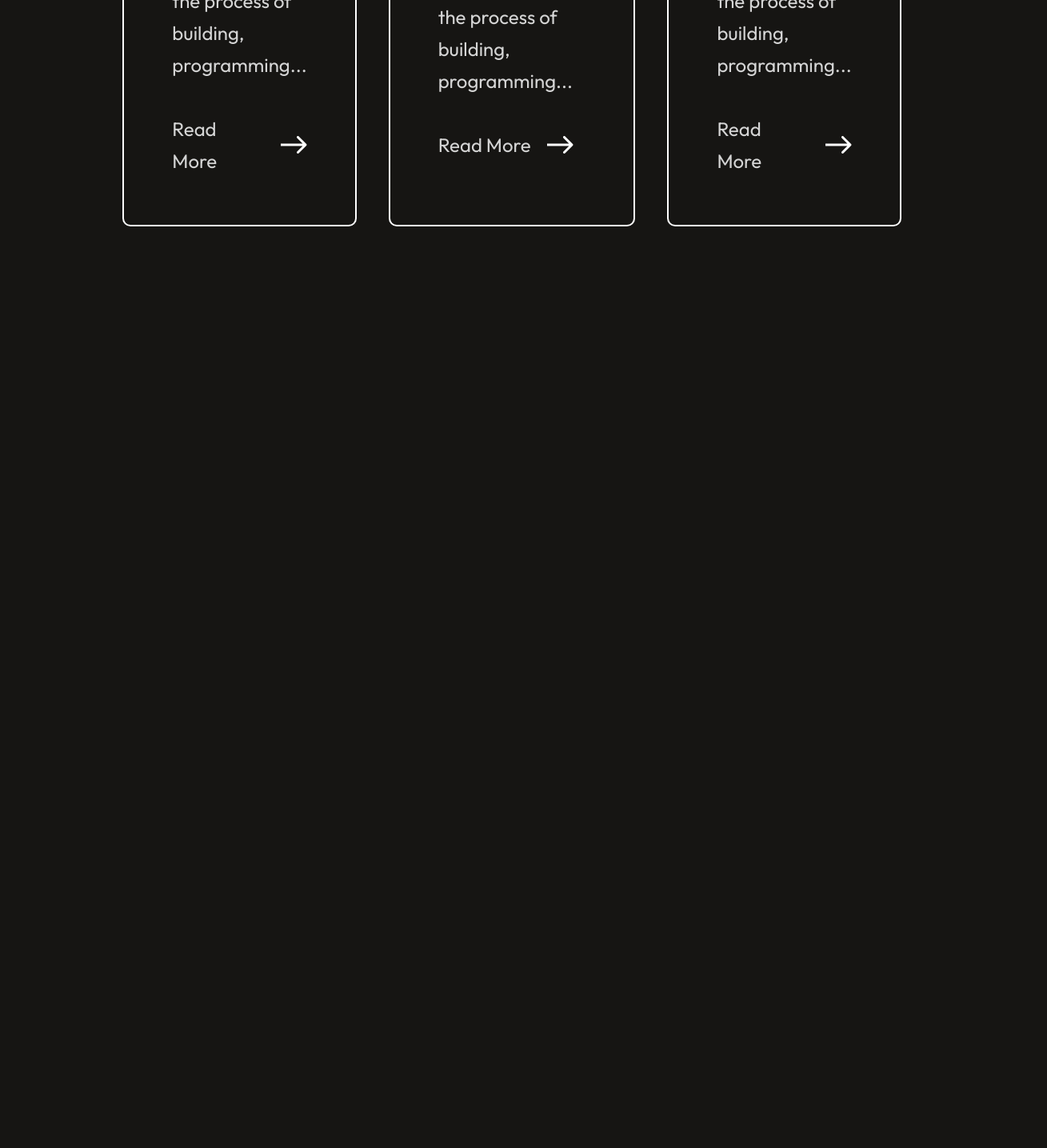
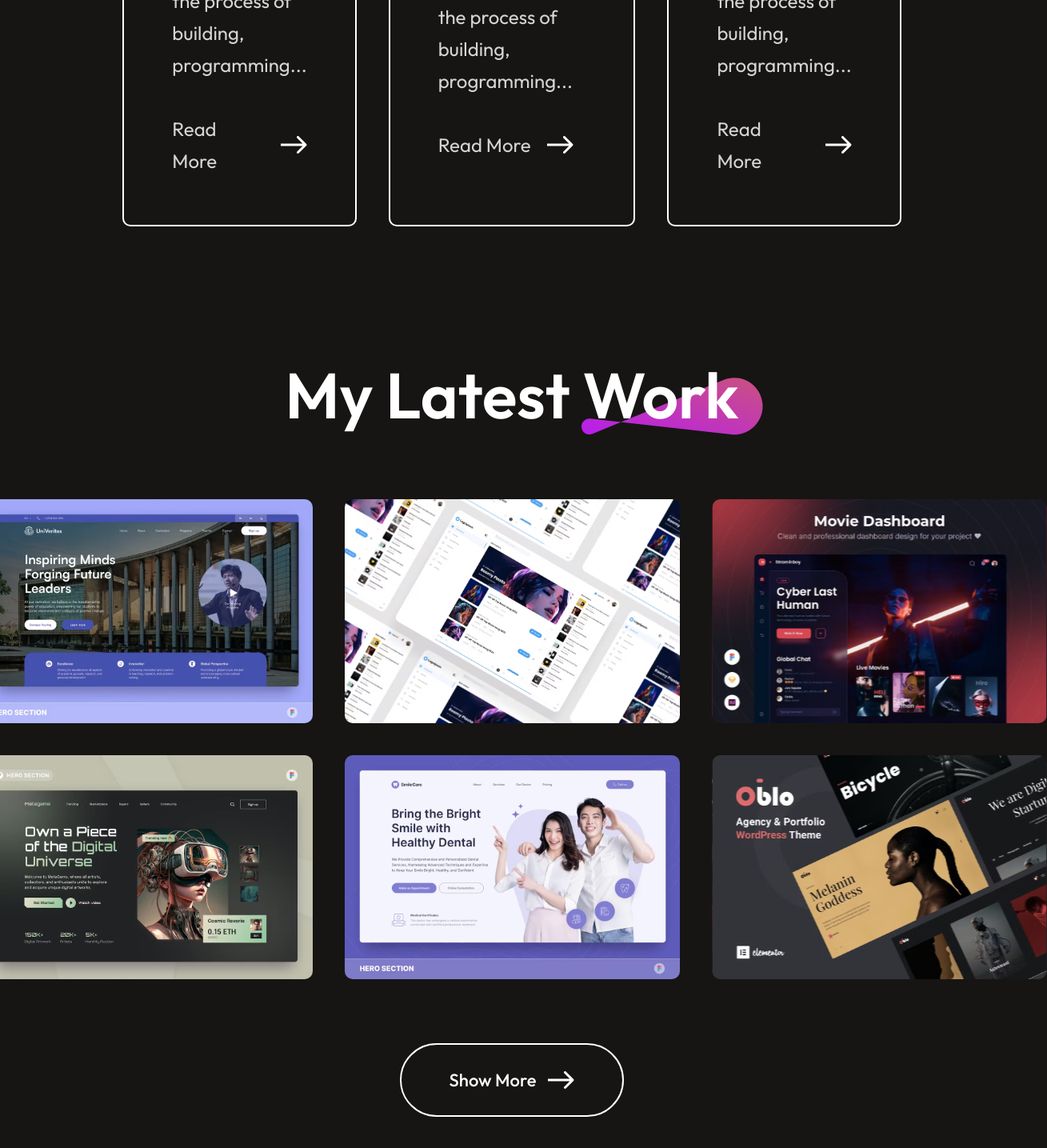
Before and after one commit to Karoly1996/Portfolio, a React (Vite) app: page / in a window 1280 px wide. Shown: the part 3547-4982 px from the top of the page at 80% size, 1309 px wide, since content can reach past the window. Before the commit the page ends 3910 px from the top, so only its background shows below. Built offline with nearby package versions, Linux system fonts and the light colour scheme.

Commit message:
Finished mywork section

```diff
--- a/src/App.jsx
+++ b/src/App.jsx
@@ -1,5 +1,6 @@
 import About from "./Components/About/About"
 import { Hero } from "./Components/Hero/Hero"
+import MyWork from "./Components/MyWork/MyWork"
 import Navbar from "./Components/navbar/Navbar"
 import Services from "./Components/Services/Services"
 
@@ -10,6 +11,7 @@ const App = () => {
       <Hero></Hero>
       <About></About>
       <Services></Services>
+      <MyWork></MyWork>
     </div>
   )
 }
--- a/src/Components/MyWork/MyWork.css
+++ b/src/Components/MyWork/MyWork.css
@@ -0,0 +1,56 @@
+.mywork{
+  display: flex;
+  flex-direction: column;
+  align-items: center;
+  justify-content: center;
+  gap: 80px;
+  margin: 80px 170px;
+}
+.mywork-title{
+  position: relative;
+}
+.mywork-title h1{
+  padding: 0px 30px;
+  font-size: 80px;
+  font-weight: 600;
+}
+.mywork-title img{
+  position: absolute;
+  bottom: 0;
+  right: 0;
+  z-index: -1;
+}
+.mywork-container{
+  display: grid;
+  grid-template-columns: 1fr 1fr 1fr;
+  gap: 40px;
+}
+.mywork-container img{
+  box-sizing: border-box;
+  width: 419px;
+  height: 280px;
+  transition: 0.3s;
+  cursor: pointer;
+}
+.mywork-container img:hover{
+  transform: scale(1.10);
+  border: 4px solid #ff00ff;
+  border-radius: 10px;
+  transition: 0.3s;
+}
+.mywork-showmore{
+  display: flex;
+  gap: 15px;
+  border-radius: 50px;
+  border: 2px solid white;
+  padding: 30px 60px;
+  font-size: 22px;
+  font-weight: 500;
+  margin-bottom: 80px;
+  transition: 0.6s;
+  cursor: pointer;
+}
+.mywork-showmore:hover{
+  gap: 30px;
+  transition: 0.6s;
+}
--- a/src/Components/MyWork/MyWork.jsx
+++ b/src/Components/MyWork/MyWork.jsx
@@ -1,8 +1,26 @@
+import './MyWork.css'
+import theme_pattern from '../../assets/theme_pattern.svg'
+import mywork_data from '../../assets/mywork_data'
+import arrow_icon from '../../assets/arrow_icon.svg'
 
 
 const MyWork = () => {
   return (
-    <div>MyWork</div>
+    <div className='mywork'>
+      <div className="mywork-title">
+        <h1>My Latest Work</h1>
+        <img src={theme_pattern} alt="" />
+      </div>
+      <div className="mywork-container">
+        {mywork_data.map((work,index)=>{
+          return <img key={index} src={work.w_img} alt="" />
+        })}
+      </div>
+      <div className="mywork-showmore">
+        <p>Show More</p>
+        <img src={arrow_icon} alt="" />
+      </div>
+    </div>
   )
 }
 
```
